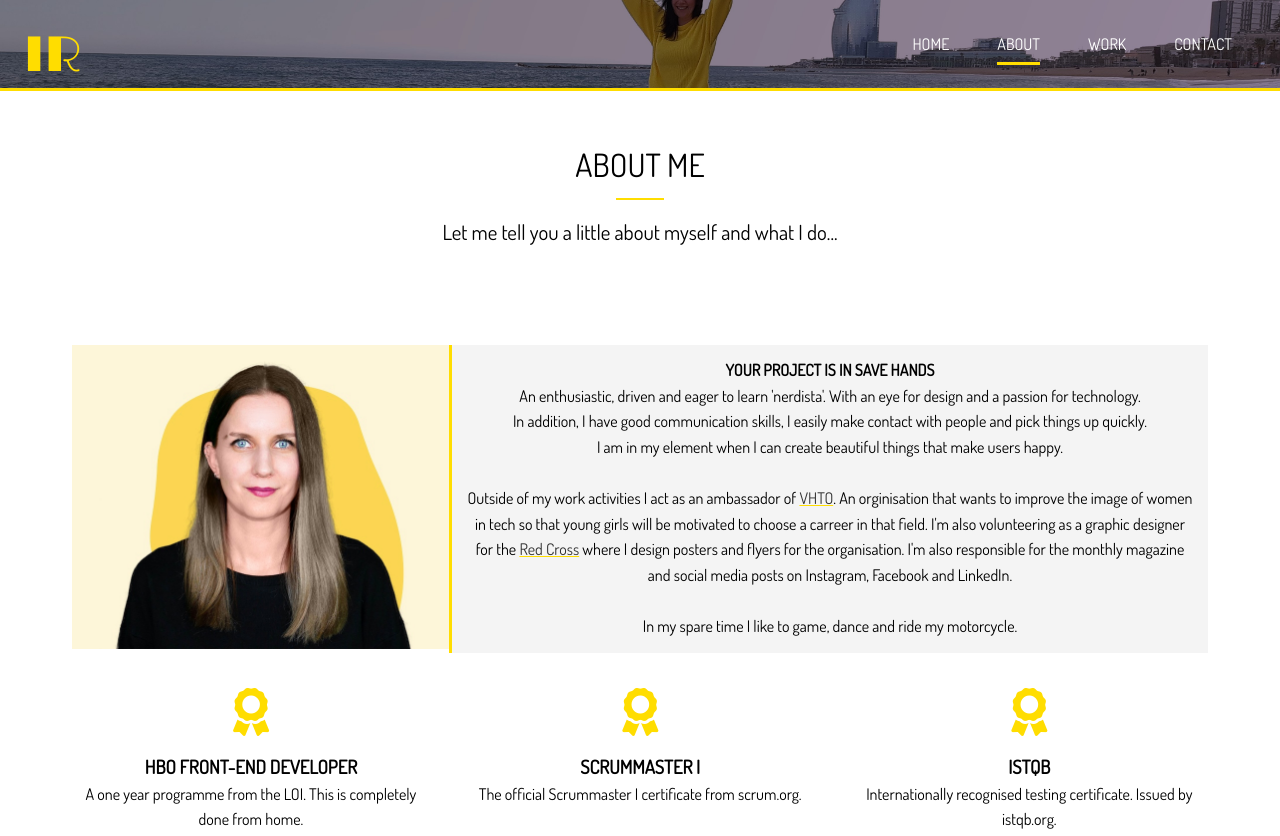
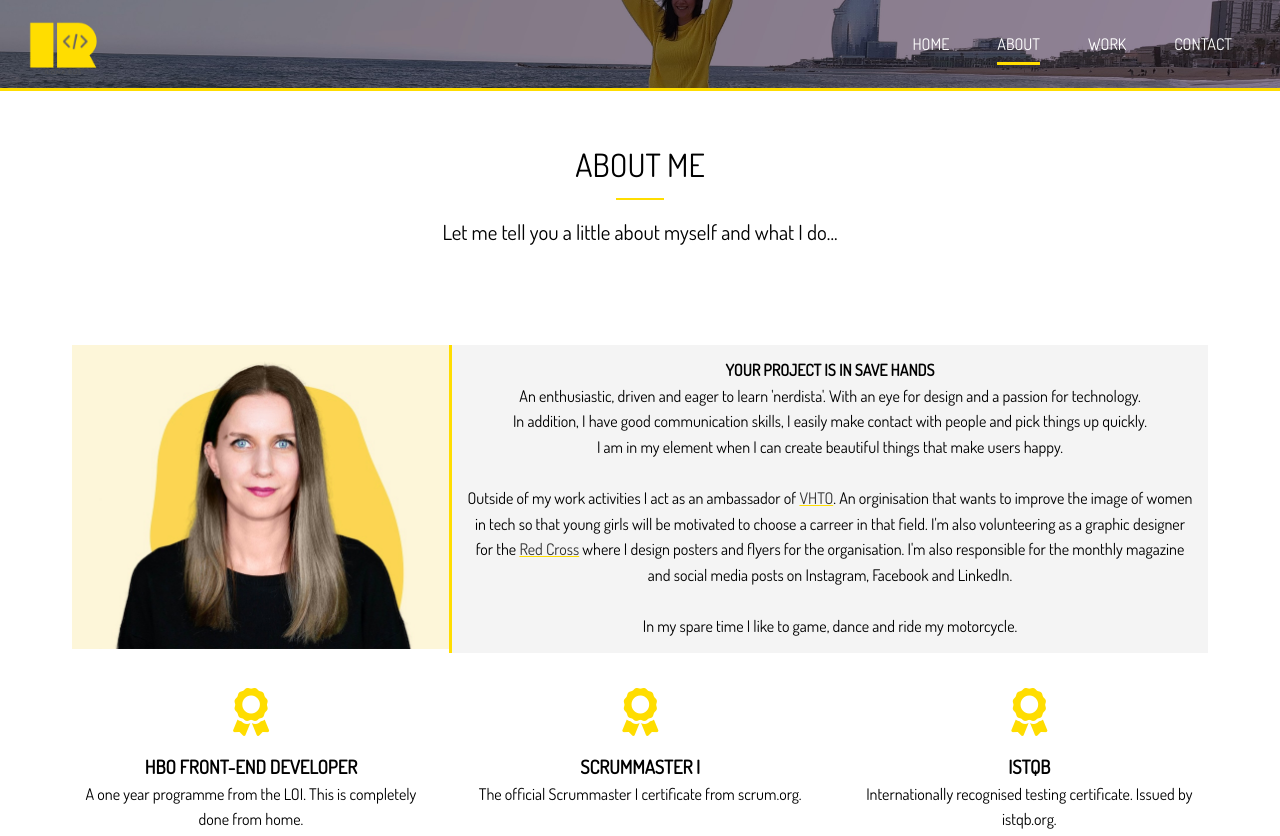
Before and after one commit to IlonaRus/Portfolio-Website, a website: page dist/about.html in a window 1280 px wide. Shown: the top 836 px of the page. Drawn offline with nearby package versions, Linux system fonts and the light colour scheme.

Commit message:
Add logo

```diff
--- a/dist/about.html
+++ b/dist/about.html
@@ -17,7 +17,7 @@
   <header id="header-inner">
     <div class="container">
       <nav id="main-nav">
-        <h2>IR</h2>
+        <img src="images/Logo Light.png" alt="" class="logo">
         <!-- <img src="images/output-onlinepngtools.png" alt="" width="50" height="50"> -->
         <ul>
           <li><a href="index.html">Home</a></li>
--- a/dist/css/main.css
+++ b/dist/css/main.css
@@ -262,6 +262,11 @@ img {
 }
 #main-nav a.current {
     border-color: #ffdd00;
+}
+
+#main-nav .logo {
+    height: 64px;
+    width: auto;
 }
 
 /* Header */
```
Also changed, not shown: dist/contact.html (+1 -1 lines), dist/design.html (+1 -1 lines), dist/development.html (+1 -1 lines), dist/index.html (+1 -1 lines), dist/work.html (+1 -1 lines), dist/images/Logo Dark.png (added), dist/images/Logo Light.png (added).
